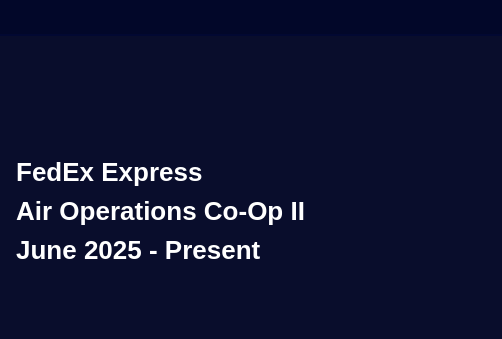
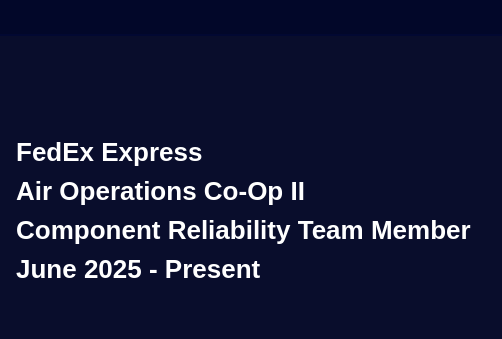
Before and after one commit to william-browning-1/wbrowning-webpage, a plain HTML site: page index.html in a window 1280 px wide. Shown: the part 2560-2899 px from the top of the page, 466-968 px from the left. Drawn offline with Linux system fonts and the light colour scheme.

Commit message:
Added CRT to Experience

```diff
--- a/index.html
+++ b/index.html
@@ -89,7 +89,7 @@
         <div class="experience-container">
             <div class="experience-box">
                 <img src="files/FedEx-Logo.png" alt="" class="experience-img">
-                <h3>FedEx Express <br>Air Operations Co-Op II<br>June 2025 - Present</h3>
+                <h3>FedEx Express <br>Air Operations Co-Op II<br>Component Reliability Team Member <br> June 2025 - Present</h3>
                 <p></p>
             </div>
              <div class="experience-box">
```
